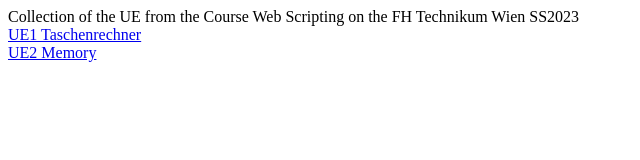
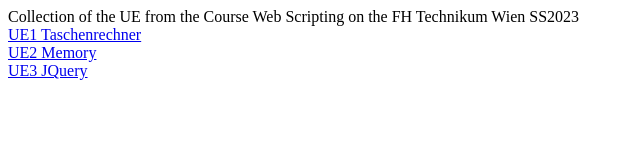
Before and after one commit to ChornTechnikum/webs2023, a plain HTML site: page index.html in a window 1280 px wide. Shown: the whole page, without its empty margins (0-640 px from the left). Drawn offline with Linux system fonts and the light colour scheme.

Commit message:
added ue03

```diff
--- a/index.html
+++ b/index.html
@@ -4,3 +4,5 @@ Collection of the UE from the Course Web Scripting on the FH Technikum Wien SS20
 <a href="ue1/index.html">UE1 Taschenrechner</a>
 <br>
 <a href="ue2/index.html">UE2 Memory</a>
+<br>
+<a href="ue3/index.html">UE3 JQuery</a>
```
